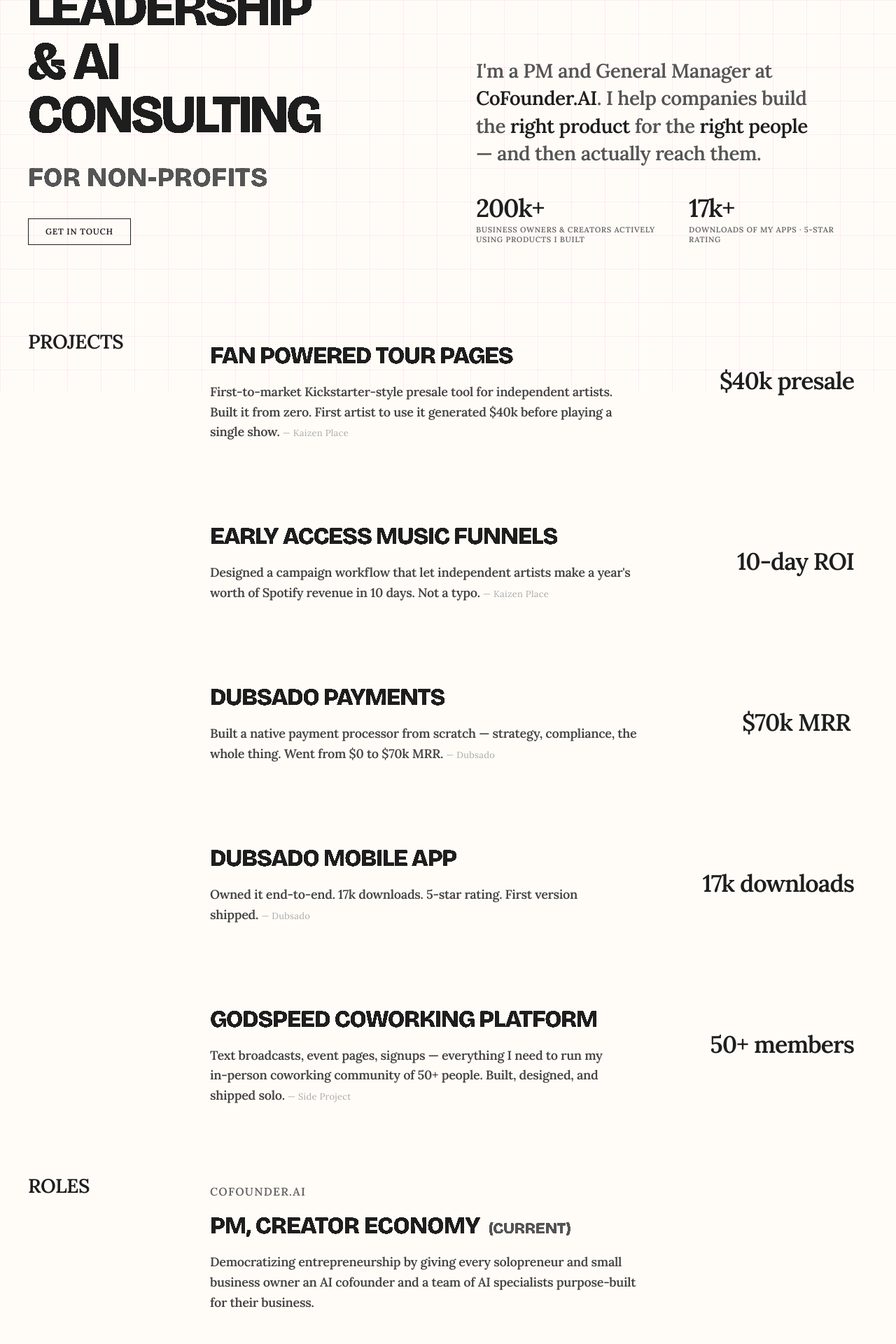
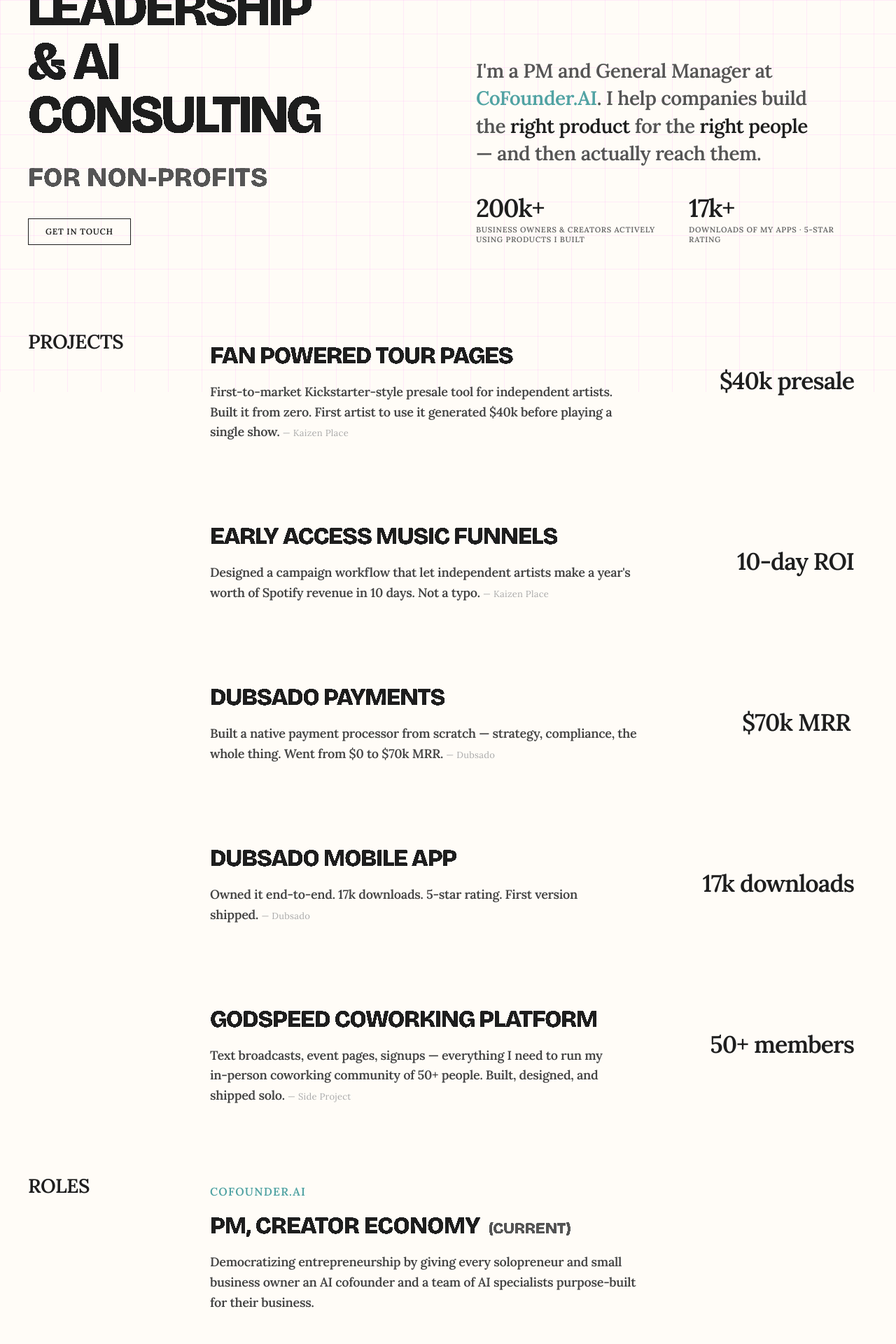
Before and after one commit to benbyram/portfolio, a Next.js app: page / in a window 1280 px wide. Shown: the part 240-2160 px from the top of the page at 70% size. Built offline with nearby package versions, Linux system fonts and the light colour scheme.

Commit message:
Add teal company links in roles section and update hero description
Co-Authored-By: Claude Sonnet 4.6 <noreply@anthropic.com>

```diff
--- a/src/app/page.tsx
+++ b/src/app/page.tsx
@@ -201,9 +201,9 @@ export default function Home() {
               href="https://cofounder.ai"
               target="_blank"
               rel="noopener noreferrer"
-              style={{ color: "#1E1E1E", textDecoration: "none" }}
-              onMouseEnter={e => { (e.currentTarget as HTMLAnchorElement).style.color = "#51A3A3"; }}
-              onMouseLeave={e => { (e.currentTarget as HTMLAnchorElement).style.color = "#1E1E1E"; }}
+              style={{ color: "#51A3A3", textDecoration: "none" }}
+              onMouseEnter={e => { (e.currentTarget as HTMLAnchorElement).style.color = "#1E1E1E"; }}
+              onMouseLeave={e => { (e.currentTarget as HTMLAnchorElement).style.color = "#51A3A3"; }}
             >CoFounder.AI</a>
             {". "}I help companies build the{" "}
             <span style={{ color: "#1E1E1E" }}>right product</span>
@@ -313,21 +313,25 @@ export default function Home() {
                 role: "PM, Creator Economy",
                 current: true,
                 company: "CoFounder.AI",
+                url: "https://cofounder.ai",
                 desc: "Democratizing entrepreneurship by giving every solopreneur and small business owner an AI cofounder and a team of AI specialists purpose-built for their business.",
               },
               {
                 role: "Co-Founder & Head of Product",
                 company: "Kaizen Place",
+                url: "https://kaizen.place/for-artists",
                 desc: "Built a direct-to-fan monetization platform used by 1,400+ artists and 300,000+ fans.",
               },
               {
                 role: "Product Manager",
                 company: "Dubsado",
+                url: "https://www.dubsado.com/",
                 desc: "Led strategy across Payments, Projects & Clients, and Mobile — delivering workflow and payment solutions to 150k+ SMB owners.",
               },
               {
                 role: "UX Designer",
                 company: "Social Curator",
+                url: "https://www.socialcurator.com/",
                 desc: "Led product design for social media marketing and workflow tools used by 7,000+ business owners.",
               },
             ].map((job) => (
@@ -339,8 +343,15 @@ export default function Home() {
                 gap: "60px",
               }}>
                 <div>
-                  <div style={{ fontSize: "16px", letterSpacing: "0.08em", textTransform: "uppercase", color: "#666", marginBottom: "16px" }}>
-                    {job.company}
+                  <div style={{ fontSize: "16px", letterSpacing: "0.08em", textTransform: "uppercase", marginBottom: "16px" }}>
+                    <a
+                      href={job.url}
+                      target="_blank"
+                      rel="noopener noreferrer"
+                      style={{ color: "#51A3A3", textDecoration: "none" }}
+                      onMouseEnter={e => { (e.currentTarget as HTMLAnchorElement).style.color = "#1E1E1E"; }}
+                      onMouseLeave={e => { (e.currentTarget as HTMLAnchorElement).style.color = "#51A3A3"; }}
+                    >{job.company}</a>
                   </div>
                   <h3 style={{ fontSize: "34px", fontWeight: 700, letterSpacing: "-0.02em", marginBottom: "16px" }}>
                     {job.role}{"current" in job && job.current && (
```
